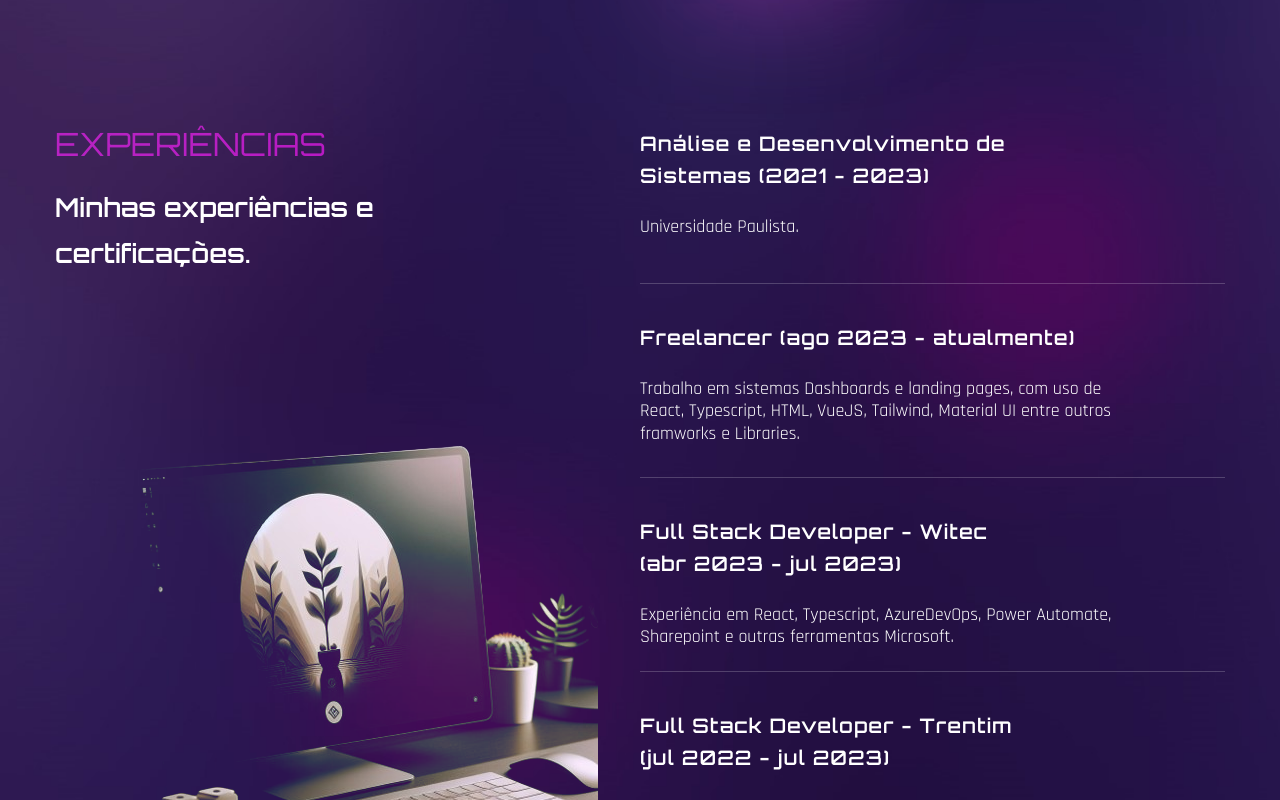
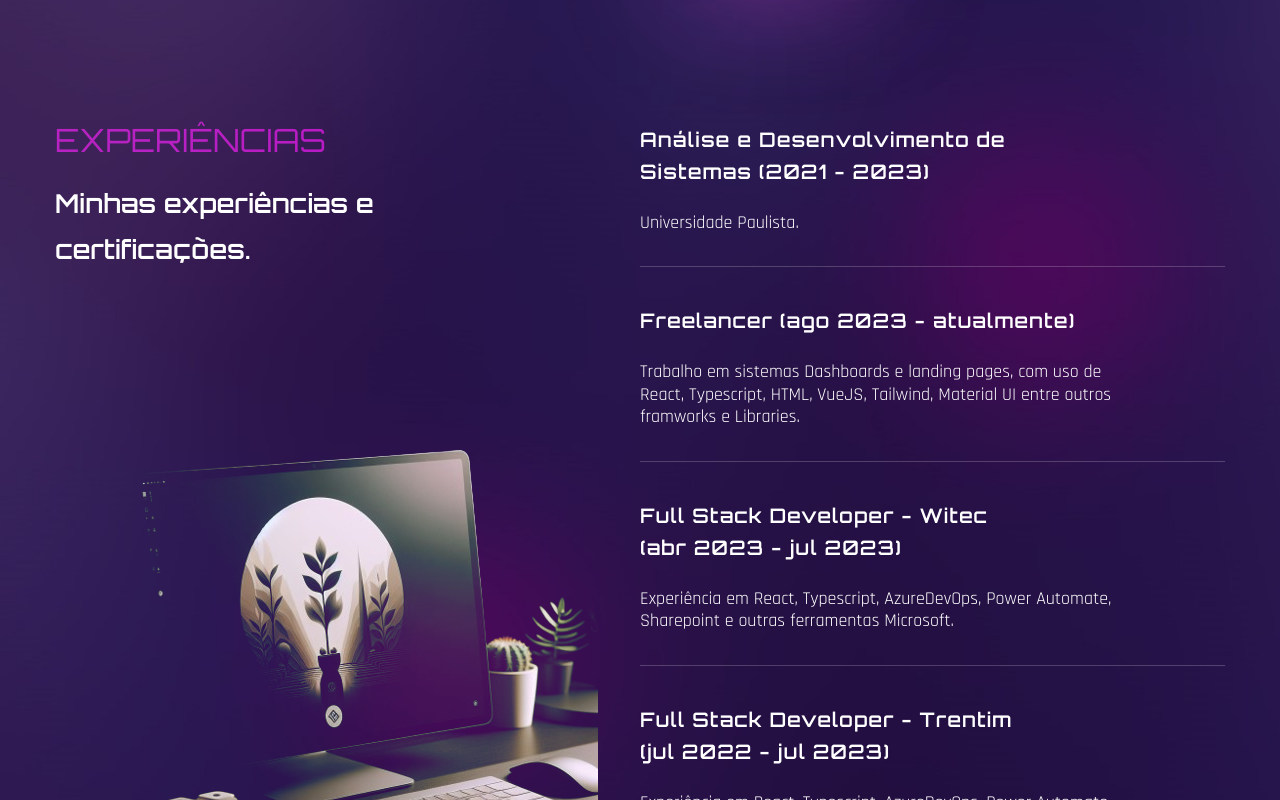
Before and after one commit to pansutti/portfolio-pansutti, a React (Create React App) app: page / in a window 1280 px wide. Shown: the part 1480-2280 px from the top of the page. Built offline with nearby package versions, Linux system fonts and the light colour scheme; the HTML template or start-up script is replaced by a standard one; a web font is replaced by a local one.

Commit message:
Update Services.jsx

```diff
--- a/src/components/Services.jsx
+++ b/src/components/Services.jsx
@@ -60,7 +60,7 @@ const Services = () => {
                 const { name, description } = service;
                 return (
                   <div
-                    className="border-b border-white/20 h-[156px] mb-[38px] flex"
+                    className="border-b border-white/20 mb-[38px] pb-8 flex"
                     key={index}
                   >
                     <div className="max-w-[476px]">
```
